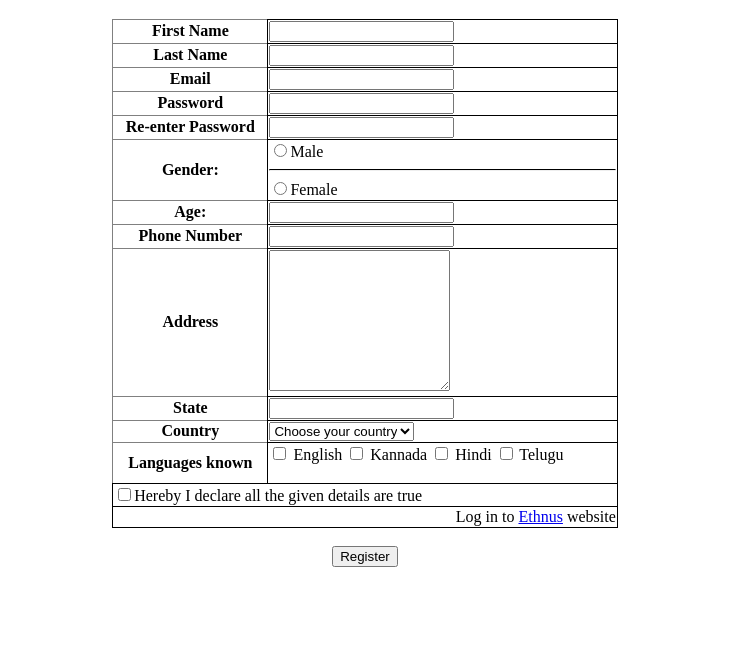
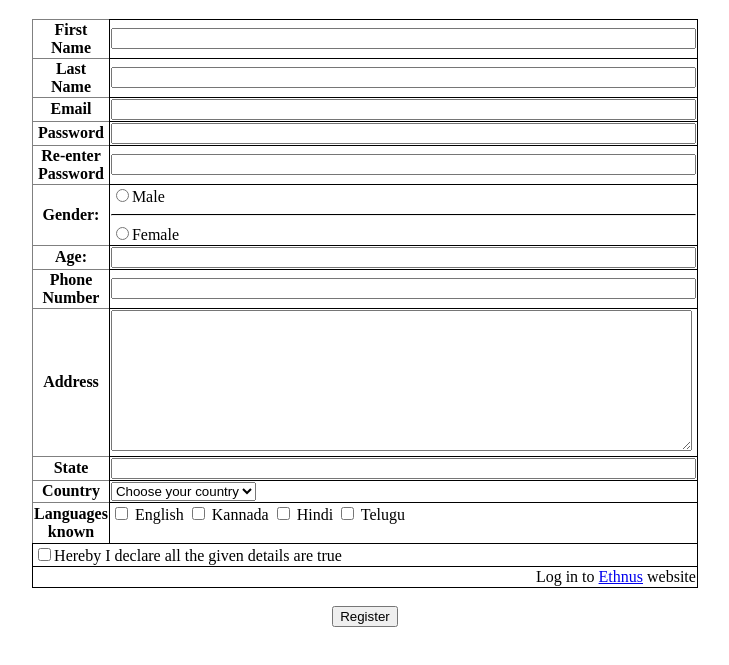
Before and after one commit to Manjunadhganta/Interns-Tasks, a plain HTML site: page Task5.html in a window 1280 px wide. Shown: the part 61-726 px from the top of the page, without its empty margins (275-1004 px from the left). Drawn offline with Linux system fonts and the light colour scheme.

Commit message:
Add files via upload

```diff
--- a/Task5.html
+++ b/Task5.html
@@ -23,54 +23,54 @@
 <body>
     <h1>Registration Form</h1>
     <form>
-        <table border="1">
+        <table border="1" size="60px">
             <tr>
                 <th>First Name</th>
-                <td><input type="text" name="" id=""></td>
+                <td><input type="text" name="" id="" size="70px"></td>
             </tr>
             <tr>
                 <th>Last Name</th>
-                <td><input type="text" name="" id=""></td>
+                <td><input type="text" name="" id="" size="70px"></td>
             </tr>
             <tr>
                 <th>Email</th>
-                <td><input type="email" name="" id=""></td>
+                <td><input type="email" name="" id="" size="70px"></td>
             </tr>
             <tr>
                 <th>Password</th>
-                <td><input type="password" name="" id=""></td>
+                <td><input type="password" name="" id="" size="70px"></td>
             </tr>
             <tr>
                 <th>Re-enter Password</th>
-                <td><input type="password" name="" id=""></td>
+                <td><input type="password" name="" id="" size="70px"></td>
             </tr>
             <tr>
                 <th>Gender:</th>
                 <td>
                     <input type="radio" name="" id="">Male
                     <hr style="border-top: 1px solid black">
-                    <input type="radio" name="" id="">Female
+                    <input type="radio" name="" id="" size="60px">Female
                 </td>
             </tr>
 
             <tr>
                 <th>Age:</th>
-                <td><input type="number"></td>
+                <td><input type="text" size="70px"></td>
             </tr>
 
             <tr>
                 <th>Phone Number</th>
-                <td><input type="number"></td>
+                <td><input type="text" size="70px"></td>
             </tr>
 
             <tr>
                 <th>Address</th>
-                <td><textarea rows="9" cols="20"></textarea></td>
+                <td><textarea rows="9" cols="70"></textarea></td>
             </tr>
 
             <tr>
                 <th>State</th>
-                <td><input type="text"></td>
+                <td><input type="text" size="70px"></td>
             </tr>
 
             <tr>
```
